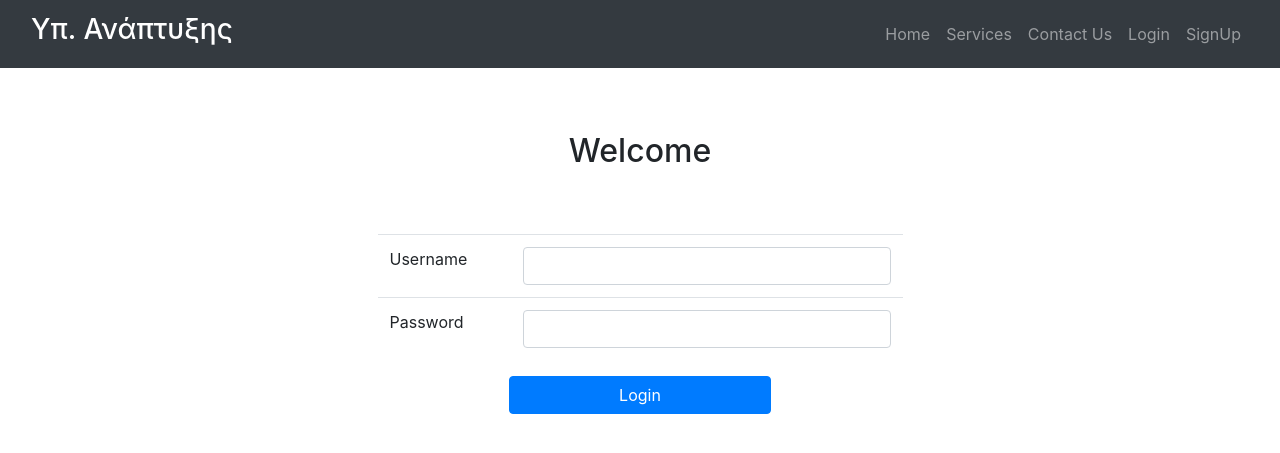
After one commit to Johnbin89/AthTechSD2020, a Django app: page /login/ in a window 1280 px wide. The commit adds this page. Shown: the top 453 px of the page. Run offline with Django 3.2, Linux system fonts and the light colour scheme; some libraries are stand-ins or nearby versions.

Commit message:
First attempt of login page and register page.
Register css needs work

```diff
--- /dev/null
+++ b/app/static/css/login.css
@@ -0,0 +1,19 @@
+h2 {
+    text-align: center;
+    margin-top: 5%;
+}
+
+.container {
+    margin-top: 5%;
+}
+
+.lgn-container {
+    margin-left: 25%;
+    margin-right: 25%;
+}
+
+.btn-login {
+    width: 50%;
+    margin-left: 25%;
+    margin-right: 25%;
+}
--- a/app/templates/base.html
+++ b/app/templates/base.html
@@ -9,7 +9,7 @@
     <meta name="viewport" content="width=device-width, initial-scale=1, shrink-to-fit=no">
 
     <!-- Bootstrap CSS -->
-    <link rel="stylesheet" href="https://stackpath.bootstrapcdn.com/bootstrap/4.1.1/css/bootstrap.min.css" integrity="sha384-WskhaSGFgHYWDcbwN70/dfYBj47jz9qbsMId/iRN3ewGhXQFZCSftd1LZCfmhktB" crossorigin="anonymous">
+    <link rel="stylesheet" href="https://stackpath.bootstrapcdn.com/bootstrap/4.1.1/css/bootstrap.min.css">
     <link rel="stylesheet" href="https://cdnjs.cloudflare.com/ajax/libs/font-awesome/4.7.0/css/font-awesome.css">
 
     <link rel="stylesheet" href="{% static 'css/base.css' %}">
@@ -52,7 +52,10 @@
         </li>
         {% else %}
         <li class="nav-item {{ login|yesno:'active' }}" id="login">
-          <a class="nav-link" href="">Login</a>
+          <a class="nav-link" href="/login">Login</a>
+        </li>
+        <li class="nav-item" id="register">
+          <a class="nav-link" href="/register">SignUp</a>
         </li>
         {% endif %}
 
--- /dev/null
+++ b/app/templates/registration/login.html
@@ -0,0 +1,49 @@
+{% extends '../base.html' %}
+{% load static %}
+
+{% block title %}Login{% endblock %}
+
+{% block head %}
+  {{ block.super }}
+
+    <link rel="stylesheet" href="{% static 'css/login.css' %}">
+
+{% endblock %}
+{% block content %}
+    <h2>Welcome</h2>
+    <div id="content-container" class="container p-none">
+        <div class="lgn-container col-lg-6">
+            <form action="{% url 'login' %}" id="login-form" method="post">
+            <!--                action="{% url 'login' %}">-->
+
+                {% csrf_token %}
+<!--                {{ form.as_p }}-->
+                <table class="table">
+                    <tr>
+                        <td><label for="id_username">Username</label></td>
+                        <td><input id="id_username" name="username"
+                                   type="text" class="form-control"></td>
+                    </tr>
+                    <tr>
+                        <td><label for="id_password">Password</label></td>
+                        <td><input id="id_password" name="password"
+                                   type="password" class="form-control"></td>
+                    </tr>
+                </table>
+                {% if form.errors %}
+                    <p class=" label label-danger">
+                        Your username and password didn't match.
+                        Please try again.
+                    </p>
+                {% endif %}
+
+                <input type="submit" value="Login"
+                       class="btn btn-primary btn-login" />
+                <input type="hidden" name="next" value="{{ next }}" />
+            </form>
+        </div>
+    </div>
+{% endblock %}
+{% block scripts %}
+  {{ block.super }}
+{% endblock %}
--- a/app/urls.py
+++ b/app/urls.py
@@ -1,6 +1,13 @@
+from django.conf.urls import url
+from django.contrib.auth import views as auth_views
+from django.contrib.auth.views import LoginView
 from django.urls import path
-from . import views
+
+from . import views as views_app
 
 urlpatterns = [
-    path('', views.index, name='index')
+    path('', views_app.index, name='index'),
+    url(r'^login/$', LoginView.as_view(), {'template_name': 'registration/login.html'}, name='login'),
+    path('register/', views_app.register, name='register'),
+    # url(r'^logout/$', auth_views.LoginView.as_view(), name='logout')
 ]
```
Also changed, not shown: app/forms.py (added, +12 -0 lines), app/static/css/register.css (added, +10 -0 lines), app/templates/registration/register.html (added, +35 -0 lines), app/views.py (+31 -2 lines), certwebapp/settings.py (+3 -7 lines).
